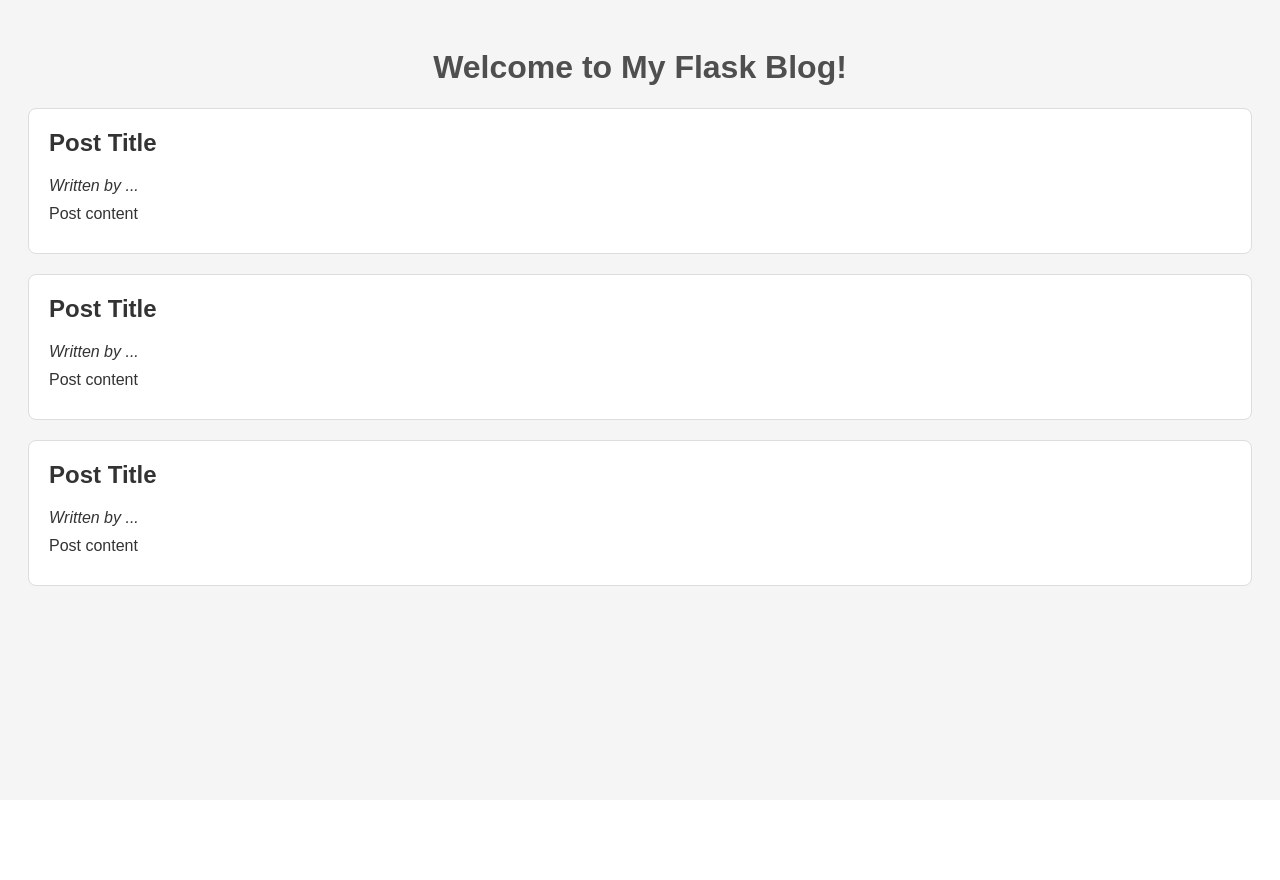
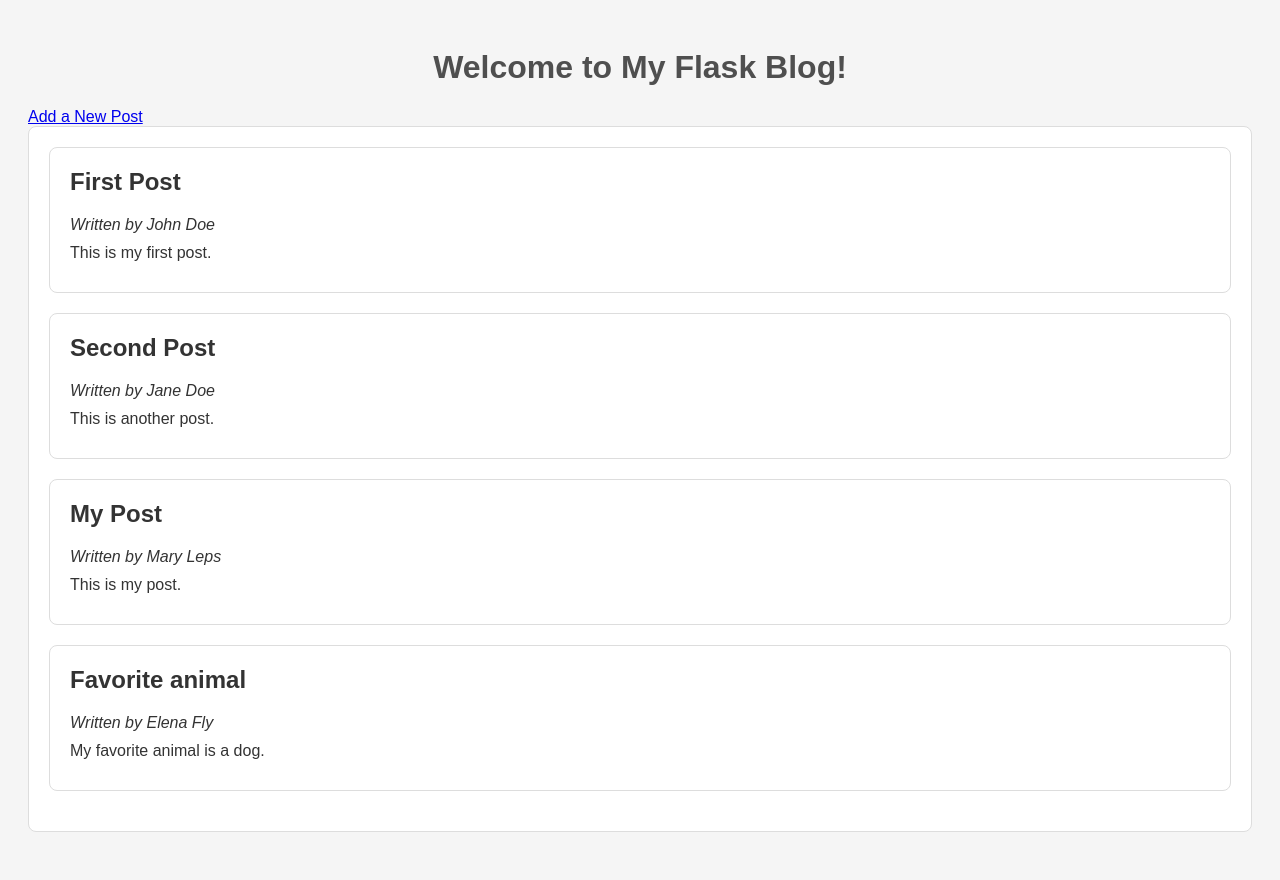
Before and after one commit to Ell-716/Masterblog, a Flask app: page / in a window 1280 px wide. Before the commit the page ends 586 px from the top, so only its background shows below. Run offline with Flask 3, Linux system fonts and the light colour scheme.

Commit message:
Create add route and add.html.

```diff
--- a/app.py
+++ b/app.py
@@ -1,15 +1,50 @@
 import json
-from flask import Flask, render_template
+from flask import Flask, render_template, request, redirect, url_for
 
 app = Flask(__name__)
 
 
-@app.route('/')
+@app.route("/")
 def index():
     with open("storage_file.json", "r", encoding="utf-8") as file:
         blog_posts = json.load(file)
-        return render_template('index.html', posts=blog_posts)
+        return render_template("index.html", posts=blog_posts)
 
 
-if __name__ == '__main__':
+@app.route("/add", methods=["GET", "POST"])
+def add():
+    if request.method == "POST":
+        new_author = request.form.get("author")
+        new_title = request.form.get("title")
+        new_content = request.form.get("content")
+
+        # Load current blog posts from JSON
+        with open("storage_file.json", "r", encoding="utf-8") as file:
+            blog_posts = json.load(file)
+
+        # Generate a new ID for the new post
+        new_id = blog_posts[-1]['id'] + 1 if blog_posts else 1
+
+        # Create a new blog post dictionary
+        new_post = {
+            'id': new_id,
+            'author': new_author,
+            'title': new_title,
+            'content': new_content
+        }
+
+        # Append the new post to the list
+        blog_posts.append(new_post)
+
+        # Save the updated blog posts list back to the JSON file
+        with open("storage_file.json", "w", encoding="utf-8") as file:
+            json.dump(blog_posts, file, indent=4)
+
+        # Redirect back to the home page
+        return redirect(url_for('index'))
+
+    return render_template("add.html")
+
+
+if __name__ == "__main__":
     app.run(host="0.0.0.0", port=5000, debug=True)
--- a/storage_file.json
+++ b/storage_file.json
@@ -16,5 +16,11 @@
         "author": "Mary Leps",
         "title": "My Post",
         "content": "This is my post."
+    },
+    {
+        "id": 4,
+        "author": "Elena Fly",
+        "title": "Favorite animal",
+        "content": "My favorite animal is a dog. "
     }
 ]
--- a/templates/index.html
+++ b/templates/index.html
@@ -2,26 +2,22 @@
 <html lang="en">
 <head>
     <meta charset="UTF-8">
-    <meta name="viewport" content="width=device-width, initial-scale=1.0">
     <title>My Flask Blog</title>
     <link rel="stylesheet" href="{{ url_for('static', filename='style.css') }}">
 </head>
 <body>
     <h1>Welcome to My Flask Blog!</h1>
+
+    <a href="{{ url_for('add') }}">Add a New Post</a>
+
     <div class="post">
-        <h2>Post Title</h2>
-        <p><em>Written by ...</em></p>
-        <p>Post content</p>
-    </div>
-    <div class="post">
-        <h2>Post Title</h2>
-        <p><em>Written by ...</em></p>
-        <p>Post content</p>
-    </div>
-    <div class="post">
-        <h2>Post Title</h2>
-        <p><em>Written by ...</em></p>
-        <p>Post content</p>
+        {% for post in posts %}
+        <div class="post">
+            <h2>{{ post.title }}</h2>
+            <p><em>Written by {{ post.author }}</em></p>
+            <p>{{ post.content }}</p>
+        </div>
+        {% endfor %}
     </div>
 </body>
 </html>
```
Also changed, not shown: templates/add.html (added, +23 -0 lines). Lines whose indentation alone changed are shown as unchanged.
